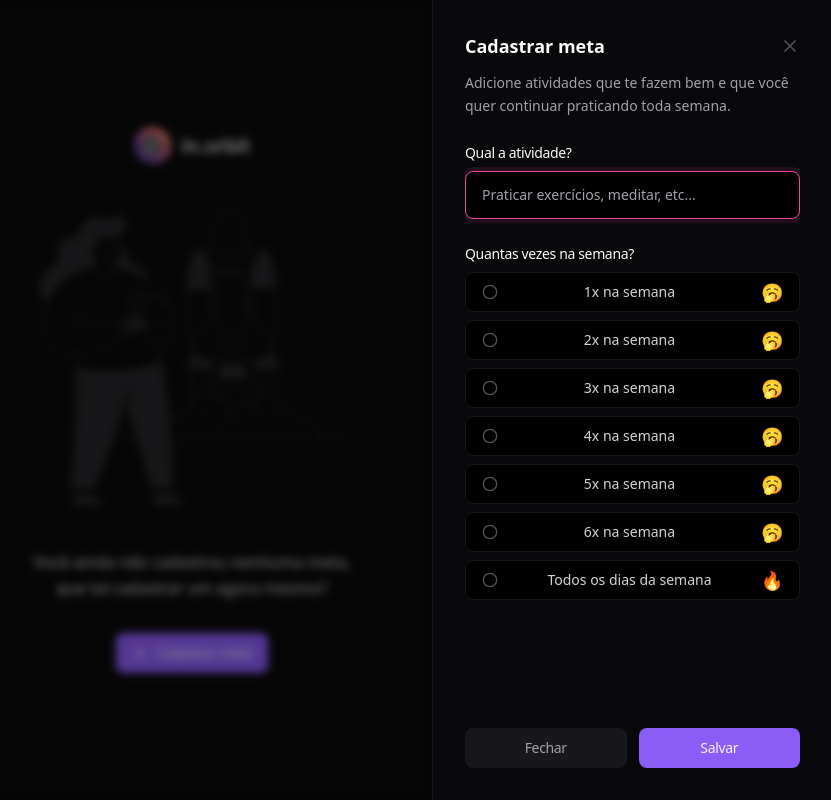
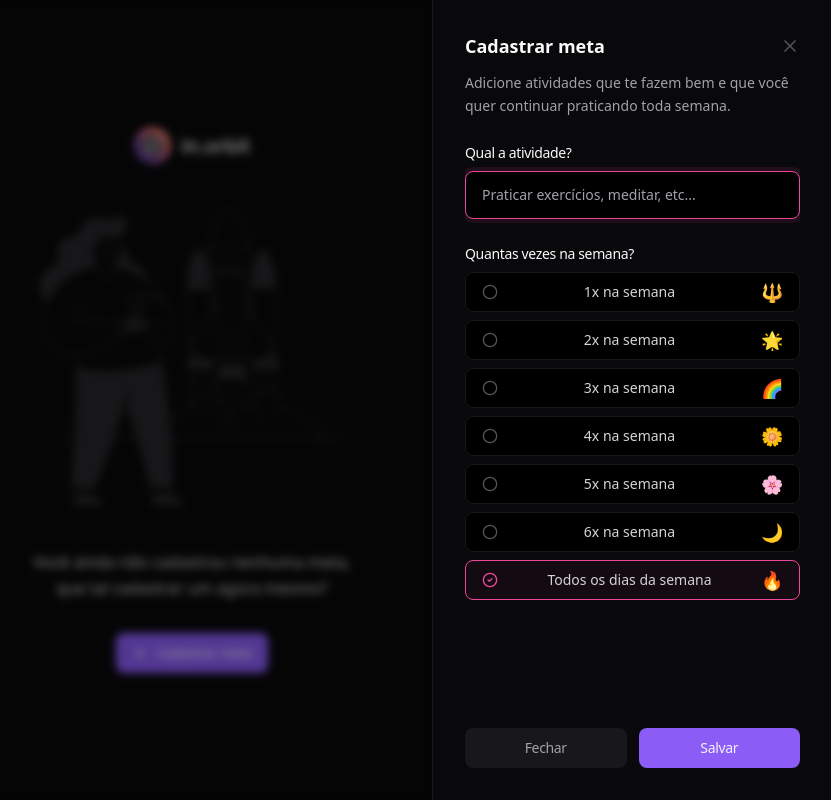
Before and after one commit to victorborges97/nlw-pocket-web, a React (Vite) app: page / in a window 1280 px wide. Both pictures are taken after a click on the button "Cadastrar meta". Shown: the whole page, without its empty margins (448-1279 px from the left). Built offline with nearby package versions, Linux system fonts and the light colour scheme; no server answers.

Commit message:
feat: create goal

```diff
--- a/src/components/create-goal.tsx
+++ b/src/components/create-goal.tsx
@@ -1,29 +1,57 @@
-import { X } from 'lucide-react'
+import { X } from "lucide-react";
 
-import { Button } from './ui/button'
+import { Button } from "./ui/button";
 import {
   DialogClose,
   DialogContent,
   DialogDescription,
   DialogTitle,
-} from './ui/dialog'
-import { Label } from './ui/label'
-import { Input } from './ui/input'
+} from "./ui/dialog";
+import { Label } from "./ui/label";
+import { Input } from "./ui/input";
 import {
   RadioGroup,
   RadioGroupIndicator,
   RadioGroupItem,
-} from './ui/radio-group'
+} from "./ui/radio-group";
+import { z } from "zod";
+import { Controller, useForm } from "react-hook-form";
+import { zodResolver } from "@hookform/resolvers/zod";
+import { createGoal } from "../http/create-goal";
+import { useQueryClient } from "@tanstack/react-query";
+
+const createGoalForm = z.object({
+  title: z.string().min(1, "Informe a atividade que deseja realizar"),
+  desiredWeeklyFrequency: z.coerce.number().min(1).max(7),
+});
+
+type CreateGoalForm = z.infer<typeof createGoalForm>;
+
 export function CreateGoal() {
+  const queryClient = useQueryClient();
+
+  const { handleSubmit, register, control, formState, reset } =
+    useForm<CreateGoalForm>({
+      resolver: zodResolver(createGoalForm),
+    });
+
   const semana = [
-    { number: 1, icon: '🥱' },
-    { number: 2, icon: '🥱' },
-    { number: 3, icon: '🥱' },
-    { number: 4, icon: '🥱' },
-    { number: 5, icon: '🥱' },
-    { number: 6, icon: '🥱' },
-    { number: 7, icon: '🔥' },
-  ]
+    { number: 1, icon: "🔱" },
+    { number: 2, icon: "🌟" },
+    { number: 3, icon: "🌈" },
+    { number: 4, icon: "🌼" },
+    { number: 5, icon: "🌸" },
+    { number: 6, icon: "🌙" },
+    { number: 7, icon: "🔥" },
+  ];
+
+  async function hanldeCreateGoal(data: CreateGoalForm) {
+    await createGoal(data);
+    queryClient.invalidateQueries({ queryKey: ["summary"] });
+    queryClient.invalidateQueries({ queryKey: ["pedding-goals"] });
+
+    reset();
+  }
   return (
     <DialogContent>
       <div className="flex flex-col gap-6 h-full overflow-auto">
@@ -41,7 +69,10 @@ export function CreateGoal() {
           </DialogDescription>
         </div>
 
-        <form className="flex flex-col justify-between flex-1">
+        <form
+          onSubmit={handleSubmit(hanldeCreateGoal)}
+          className="flex flex-col justify-between flex-1"
+        >
           <div className="flex flex-col gap-6">
             <div className="flex flex-col gap-2">
               <Label>Qual a atividade?</Label>
@@ -49,24 +80,45 @@ export function CreateGoal() {
                 id="title"
                 autoFocus
                 placeholder="Praticar exercícios, meditar, etc..."
+                {...register("title")}
               />
+              {formState.errors?.title && (
+                <p className="text-red-400 text-sm">
+                  {formState.errors?.title.message}
+                </p>
+              )}
             </div>
 
             <div className="flex flex-col gap-2">
               <Label>Quantas vezes na semana?</Label>
-              <RadioGroup>
-                {semana.map(s => (
-                  <RadioGroupItem key={s.number} value={s.number.toString()}>
+              <Controller
+                control={control}
+                name="desiredWeeklyFrequency"
+                defaultValue={7}
+                render={({ field }) => {
+                  return (
+                    <RadioGroup
+                      onValueChange={field.onChange}
+                      value={String(field.value)}
+                    >
+                      {semana.map((s) => (
+                        <RadioGroupItem
+                          key={s.number}
+                          value={s.number.toString()}
+                        >
                           <RadioGroupIndicator />
                           <span className="text-zinc-300 text-sm font-medium leading-none">
                             {s.number === 7
-                        ? 'Todos os dias da semana'
+                              ? "Todos os dias da semana"
                               : `${s.number}x na semana`}
                           </span>
                           <span className="text-lg leading-none">{s.icon}</span>
                         </RadioGroupItem>
                       ))}
                     </RadioGroup>
+                  );
+                }}
+              />
             </div>
           </div>
 
@@ -81,5 +133,5 @@ export function CreateGoal() {
         </form>
       </div>
     </DialogContent>
-  )
+  );
 }
--- /dev/null
+++ b/src/http/create-goal-completion.ts
@@ -0,0 +1,11 @@
+export async function createGoalCompletion(goalId: string) {
+  await fetch("http://localhost:3333/completions", {
+    method: "POST",
+    body: JSON.stringify({
+        goalId,
+    }),
+    headers: {
+        "Content-Type": "application/json",
+    }
+  });
+}
--- /dev/null
+++ b/src/http/create-goal.ts
@@ -0,0 +1,17 @@
+interface CreateGoalRequest {
+  title: string;
+  desiredWeeklyFrequency: number;
+}
+
+export async function createGoal({ desiredWeeklyFrequency, title }: CreateGoalRequest) {
+  await fetch("http://localhost:3333/goals", {
+    method: "POST",
+    body: JSON.stringify({
+      title,
+      desiredWeeklyFrequency,
+    }),
+    headers: {
+      "Content-Type": "application/json",
+    },
+  });
+}
```
Lines whose indentation alone changed are shown as unchanged.
